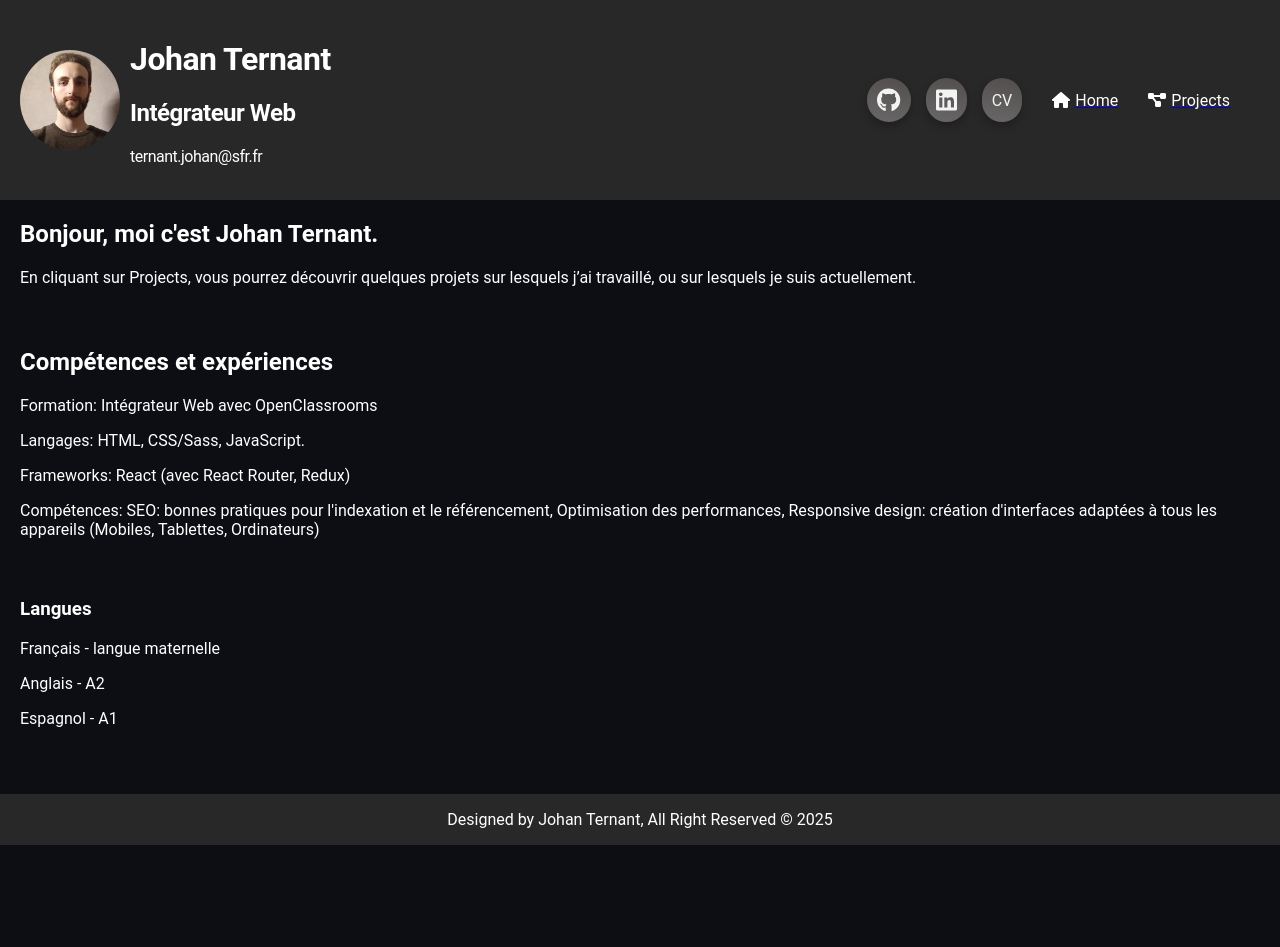
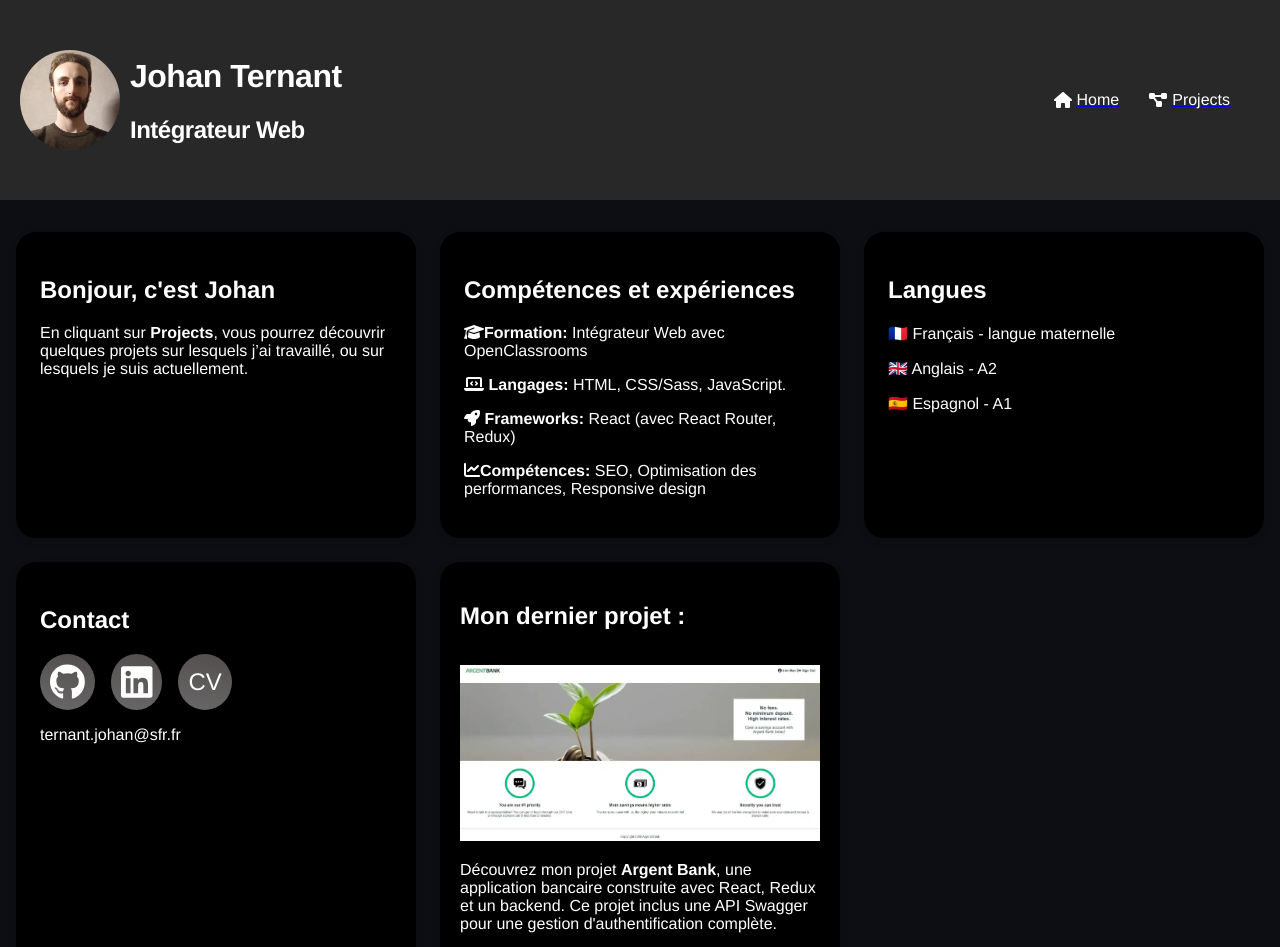
Before and after one commit to Johan-Tnt/Mon-Portfolio-Johan-Ternant, a React (Vite) app in the folder portfolio-johan-ternant/: page / in a window 1280 px wide. Shown: the top 947 px of the page. Before the commit the page ends 845 px from the top, so only its background shows below. Built offline with nearby package versions, Linux system fonts and the light colour scheme.

Commit message:
Bento design creation + Bug fixes.

```diff
--- /dev/null
+++ b/portfolio-johan-ternant/src/components/bento/bento.jsx
@@ -0,0 +1,20 @@
+//Code édité par Johan
+//Contient le bento du "home"
+import PropTypes from "prop-types"; //Import de PropTypes
+
+//Composant pour afficher un bloc de présentation
+const BentoBox = ({ title, children, className = "" }) => (
+  <div className={`bento-box ${className}`}>
+    <h2>{title}</h2>
+    {children}
+  </div>
+);
+
+//Validation des types des props
+BentoBox.propTypes = {
+  title: PropTypes.string,
+  children: PropTypes.node,
+  className: PropTypes.string,
+};
+
+export default BentoBox;
--- /dev/null
+++ b/portfolio-johan-ternant/src/components/bento/social-links.jsx
@@ -0,0 +1,33 @@
+// Code édité par Johan
+//Composant pour les liens sociaux
+import { FontAwesomeIcon } from "@fortawesome/react-fontawesome";
+import { faGithub, faLinkedin } from "@fortawesome/free-brands-svg-icons";
+
+const SocialLinks = () => (
+  <div className="link_social">
+    <a
+      href="https://github.com/Johan-Tnt"
+      className="contact_button"
+      aria-label="Link GitHub"
+    >
+      <FontAwesomeIcon icon={faGithub} size={"xl"} />
+    </a>
+    <a
+      href="https://www.linkedin.com/in/johan-ternant-064b48313/"
+      className="contact_button"
+      aria-label="Link Linkedin"
+    >
+      <FontAwesomeIcon icon={faLinkedin} size={"xl"} />
+    </a>
+    <a
+      href="./public/media/CV-Johan-Web.pdf"
+      target="_blank"
+      className="contact_button"
+      aria-label="Link CV"
+    >
+      CV
+    </a>
+  </div>
+);
+
+export default SocialLinks;
--- a/portfolio-johan-ternant/src/components/header.jsx
+++ b/portfolio-johan-ternant/src/components/header.jsx
@@ -5,10 +5,7 @@
 import { NavLink } from "react-router-dom";
 //Contient les "icon" fontawesome imports
 import { FontAwesomeIcon } from "@fortawesome/react-fontawesome";
-import { faHouse } from "@fortawesome/free-solid-svg-icons";
-import { faLinkedin } from "@fortawesome/free-brands-svg-icons";
-import { faGithub } from "@fortawesome/free-brands-svg-icons";
-import { faDiagramProject } from "@fortawesome/free-solid-svg-icons";
+import { faHouse, faDiagramProject } from "@fortawesome/free-solid-svg-icons";
 
 const Header = () => {
   return (
@@ -22,40 +19,11 @@ const Header = () => {
         <div className="information_profile">
           <h1>Johan Ternant</h1>
           <h2>Intégrateur Web</h2>
-          <p>ternant.johan@sfr.fr</p>
         </div>
       </div>
 
       <nav className="navigation">
         <ul className="ul_navigation">
-          <div className="link_social">
-            <a
-              href="https://github.com/Johan-Tnt"
-              className="li_navigation contact_button"
-              alt="GitHub"
-              aria-label="Link GitHub"
-            >
-              <FontAwesomeIcon icon={faGithub} size={"xl"} />
-            </a>
-
-            <a
-              href="https://www.linkedin.com/in/johan-ternant-064b48313/"
-              className="li_navigation contact_button"
-              alt="Linkedin"
-              aria-label="Link Linkedin"
-            >
-              <FontAwesomeIcon icon={faLinkedin} size={"xl"} />
-            </a>
-
-            <a
-              href="./public/media/CV-Johan-Web.pdf"
-              target="_blank"
-              className="li_navigation contact_button"
-            >
-              CV
-            </a>
-          </div>
-
           <NavLink to="/">
             <FontAwesomeIcon
               icon={faHouse}
--- a/portfolio-johan-ternant/src/components/pages/home.jsx
+++ b/portfolio-johan-ternant/src/components/pages/home.jsx
@@ -1,37 +1,82 @@
 //Code éditer par Johan
 //Contient le menu principal "Home"
+import SocialLinks from "../bento/social-links";
+import BentoBox from "../bento/bento";
+import { FontAwesomeIcon } from "@fortawesome/react-fontawesome";
+import {
+  faGraduationCap,
+  faLaptopCode,
+  faRocket,
+  faChartLine,
+} from "@fortawesome/free-solid-svg-icons";
 
 const Home = () => {
   return (
-    <main>
-      <section className="section_home">
-        <div>
-          <h2>Bonjour, moi c'est Johan Ternant. </h2>
+    <main className="home">
+      <section className="bento-grid">
+        {/* Bloc de présentation */}
+        <BentoBox className="box-presentation" title="Bonjour, c'est Johan">
           <p>
-            En cliquant sur Projects, vous pourrez découvrir quelques projets
-            sur lesquels j’ai travaillé, ou sur lesquels je suis actuellement.
+            En cliquant sur <span className="bold">Projects</span>, vous pourrez
+            découvrir quelques projets sur lesquels j’ai travaillé, ou sur
+            lesquels je suis actuellement.
           </p>
-        </div>
+        </BentoBox>
 
-        <div>
-          <h2>Compétences et expériences</h2>
-          <p>Formation: Intégrateur Web avec OpenClassrooms </p>
-          <p>Langages: HTML, CSS/Sass, JavaScript.</p>
-          <p>Frameworks: React (avec React Router, Redux) </p>
+        {/* Bloc compétences et expériences */}
+        <BentoBox className="box-skills" title="Compétences et expériences">
           <p>
-            Compétences: SEO: bonnes pratiques pour l'indexation et le
-            référencement, Optimisation des performances, Responsive design:
-            création d'interfaces adaptées à tous les appareils (Mobiles,
-            Tablettes, Ordinateurs)
+            <FontAwesomeIcon icon={faGraduationCap} />
+            <strong>Formation: </strong> Intégrateur Web avec OpenClassrooms
           </p>
-        </div>
+          <p>
+            <FontAwesomeIcon icon={faLaptopCode} /> <strong>Langages: </strong>
+            HTML, CSS/Sass, JavaScript.
+          </p>
+          <p>
+            <FontAwesomeIcon icon={faRocket} /> <strong>Frameworks: </strong>
+            React (avec React Router, Redux)
+          </p>
+          <p>
+            <FontAwesomeIcon icon={faChartLine} />
+            <strong>Compétences: </strong>
+            SEO, Optimisation des performances, Responsive design
+          </p>
+        </BentoBox>
 
-        <div>
-          <h3>Langues </h3>
-          <p>Français - langue maternelle</p>
-          <p>Anglais - A2</p>
-          <p>Espagnol - A1</p>
-        </div>
+        {/* Bloc langues */}
+        <BentoBox className="box-languages" title="Langues">
+          <p>🇫🇷 Français - langue maternelle</p>
+          <p>🇬🇧 Anglais - A2</p>
+          <p>🇪🇸 Espagnol - A1</p>
+        </BentoBox>
+
+        {/* Bloc des liens sociaux */}
+        <BentoBox className="box-social" title="Contact">
+          <SocialLinks />
+          <p>ternant.johan@sfr.fr</p>
+        </BentoBox>
+
+        {/* Bloc dédié au dernier projet réalisé */}
+        <BentoBox
+          className="bento-box box-argent-bank"
+          title="Mon dernier projet :"
+        >
+          <img
+            src="./src/assets/img-webp-cp/Argent-Bank-1-new.webp"
+            alt="Argent Bank Project Preview"
+            className="project-image"
+          />
+          <p>
+            Découvrez mon projet <strong>Argent Bank</strong>, une application
+            bancaire construite avec React, Redux et un backend. Ce projet
+            inclus une API Swagger pour une gestion d&apos;authentification
+            complète.
+          </p>
+          <a href="/projects" className="button-link">
+            Voir plus
+          </a>
+        </BentoBox>
       </section>
     </main>
   );
--- a/portfolio-johan-ternant/src/components/pages/projects.jsx
+++ b/portfolio-johan-ternant/src/components/pages/projects.jsx
@@ -136,8 +136,7 @@ const projects = [
       "./src/assets/img-webp-cp/Booki-2-new.webp",
     ],
     alt: "Booki",
-    githubLink:
-      "https://github.com/Johan-Tnt/Ternant_Johan_n_4_Am-liorez_l_interface_d_un_site_mobile_avec_des_animations_CSS_27_11_2023",
+    githubLink: "",
   },
 ];
 
--- /dev/null
+++ b/portfolio-johan-ternant/src/sass/bento.scss
@@ -0,0 +1 @@
+//Code édité par Johan
--- a/portfolio-johan-ternant/src/sass/header.scss
+++ b/portfolio-johan-ternant/src/sass/header.scss
@@ -44,27 +44,6 @@
   left: 15px;
   position: relative;
 }
-.link_social {
-  display: flex;
-  gap: 15px;
-  //flex-direction: column;
-}
-.contact_button {
-  border-radius: 25px;
-  background: var(
-    --Button-Gradient,
-    linear-gradient(193deg, #504a4a -11.44%, #6e6e6e 123.93%)
-  );
-  box-shadow: 0px 4px 10px 0px rgba(0, 0, 0, 0.25);
-  color: #f3f3f3;
-  width: auto;
-  font-size: 16px;
-  border-style: none;
-  cursor: pointer;
-  text-align: center;
-  padding: 10px;
-  text-decoration: none;
-}
 
 //Media Querries
 @media (max-width: 768px) {
@@ -97,7 +76,7 @@
     margin-top: 120px;
   }
   .profile_dev {
-    margin-bottom: 130px;
+    //margin-bottom: 130px;
     display: initial;
   }
   .img_johan {
--- a/portfolio-johan-ternant/src/sass/home.scss
+++ b/portfolio-johan-ternant/src/sass/home.scss
@@ -6,3 +6,105 @@
   padding-left: 20px;
   //max-width: 1440px;
 }
+.home {
+  //padding: 2rem;
+  padding: 2rem 1rem;
+
+  .bento-grid {
+    display: grid;
+    grid-template-columns: 1fr;
+    gap: 1.5rem;
+
+    @media (min-width: 768px) {
+      grid-template-columns: repeat(2, 1fr);
+    }
+
+    @media (min-width: 1024px) {
+      grid-template-columns: repeat(3, 1fr);
+    }
+  }
+
+  .bento-box,
+  .bento-box.box-social {
+    padding: 1.5rem;
+    border-radius: 20px;
+    box-shadow: 0 4px 8px rgba(0, 0, 0, 0.1);
+    background: black;
+    color: white;
+  }
+
+  .bold {
+    font-weight: bold;
+  }
+
+  .bento-box.box-social {
+    /*h3 {
+      font-size: 1.25rem;
+      font-weight: bold;
+      margin-bottom: 1rem;
+    }*/
+
+    .link_social {
+      display: flex;
+      gap: 1rem;
+      //justify-content: center;
+
+      .contact_button {
+        //width: 3rem;
+        //height: 3rem;
+        border-radius: 50%;
+        color: white;
+        font-size: 1.5rem;
+        display: flex;
+        justify-content: center;
+        align-items: center;
+      }
+    }
+  }
+
+  .box-argent-bank {
+    padding: 20px;
+    text-align: left;
+    border-radius: 20px;
+    box-shadow: 0 4px 10px rgba(0, 0, 0, 0.1);
+
+    .project-image {
+      width: 100%;
+      max-width: 400px;
+      height: auto;
+      margin-top: 15px;
+    }
+
+    .button-link {
+      display: block;
+      width: 100px;
+      margin: 10px auto;
+      padding: 10px 20px;
+      background: var(
+        --Button-Gradient,
+        linear-gradient(193deg, #504a4a -11.44%, #6e6e6e 123.93%)
+      );
+      color: white;
+      text-decoration: none;
+      border-radius: 5px;
+      text-align: center;
+    }
+  }
+}
+
+//Box contact
+.contact_button {
+  border-radius: 25px;
+  background: var(
+    --Button-Gradient,
+    linear-gradient(193deg, #504a4a -11.44%, #6e6e6e 123.93%)
+  );
+  box-shadow: 0px 4px 10px 0px rgba(0, 0, 0, 0.25);
+  color: #f3f3f3;
+  font-size: 16px;
+  padding: 10px;
+  text-decoration: none;
+  border: none;
+  cursor: pointer;
+  text-align: center;
+}
--- a/portfolio-johan-ternant/src/sass/main.scss
+++ b/portfolio-johan-ternant/src/sass/main.scss
@@ -7,13 +7,14 @@
 @use "./slider.scss";
 
 body {
-  font-family: Outfit, Roboto, sans-serif;
+  font-family: Avenir, Helvetica, Arial, sans-serif;
+  -webkit-font-smoothing: antialiased;
+  -moz-osx-font-smoothing: grayscale;
   background-color: #0c0e14;
   color: #fff;
   min-width: 320px;
   min-height: 100vh;
   margin: 0;
   padding: 0;
-  //display: flex;
   position: relative;
 }
```
